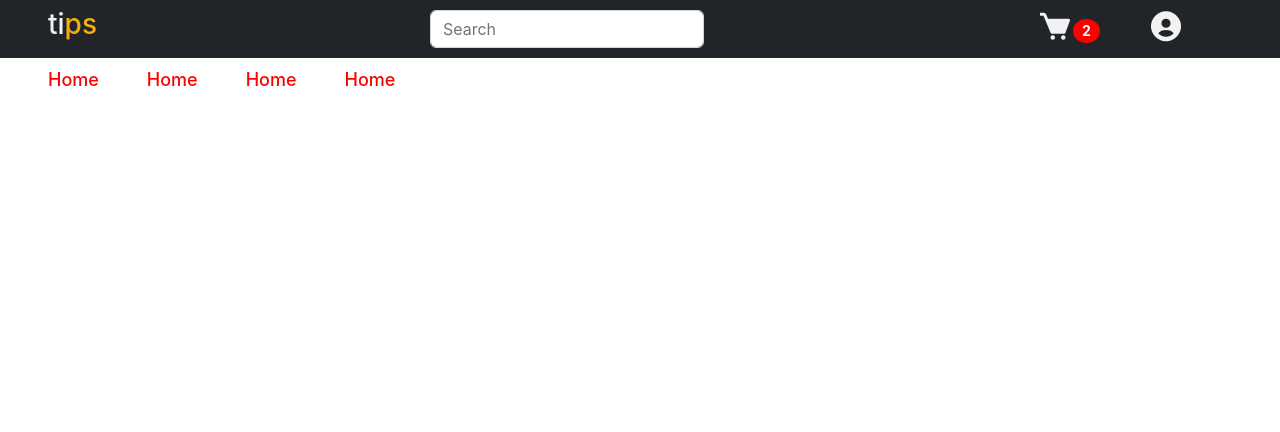
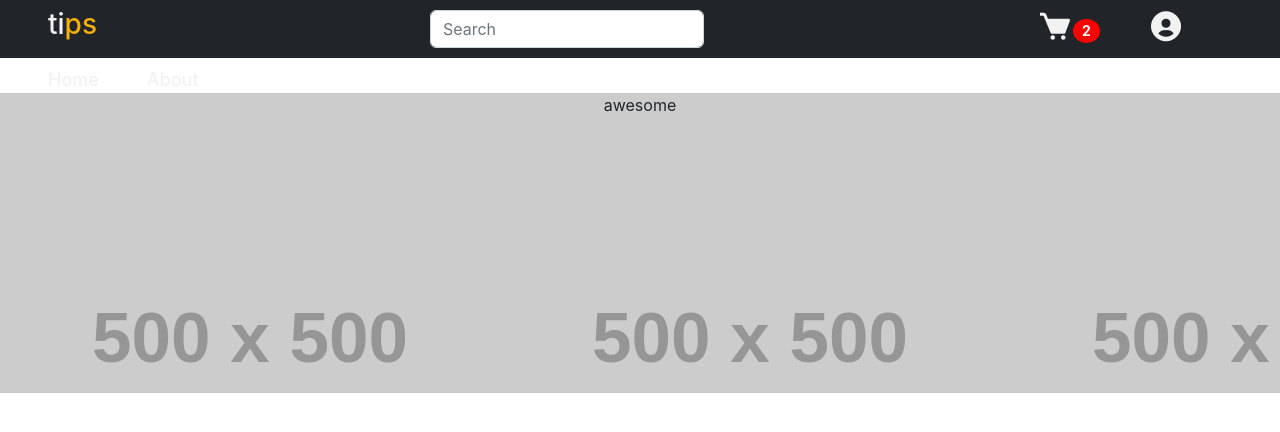
Before and after one commit to ahmedalli20/c-hbh, a React (Create React App) app: page / in a window 1280 px wide. Shown: the top 432 px of the page. Built offline with nearby package versions, Linux system fonts and the light colour scheme.

Commit message:
add banner img

```diff
--- a/src/components/App.js
+++ b/src/components/App.js
@@ -1,4 +1,5 @@
 import '../assets/App.css';
+import Banner from './Banner';
 import Navbar from './navigation/NavBar';
 import NavbarLinks from './navigation/NavbarLinks';
 
@@ -7,6 +8,7 @@ function App() {
     <div className="App">
      <Navbar />
      <NavbarLinks />
+     <Banner />
     </div>
   );
 }
--- /dev/null
+++ b/src/components/Banner.js
@@ -0,0 +1,16 @@
+import React from 'react'
+
+function Banner() {
+    const banner = {
+        height: "300px",
+        backgroundImage: `url("https://via.placeholder.com/500")`
+
+    }
+  return (
+    <div style={banner} className=''>
+        awesome
+    </div>
+  )
+}
+
+export default Banner
--- a/src/components/navigation/NavbarLinks.js
+++ b/src/components/navigation/NavbarLinks.js
@@ -3,7 +3,7 @@ import React from 'react'
 function NavbarLinks() {
     const links = {
         textDecoration: "none",
-        color: 'red',
+        color: '#f2f2f2',
         fontWeight: '500',
         fontSize: '18px'
     }
@@ -11,9 +11,7 @@ function NavbarLinks() {
         <div className='d-flex justify-content-start align-items-center'>
             <div className='px-4 mt-2'>
                 <a href="#" className='px-4'  style={links}>Home</a>
-                <a href="#" className='px-4'  style={links}>Home</a>
-                <a href="#" className='px-4'  style={links}>Home</a>
-                <a href="#" className='px-4'  style={links}>Home</a>
+                <a href="#" className='px-4'  style={links}>About</a>
 
             </div>
         </div>
```
